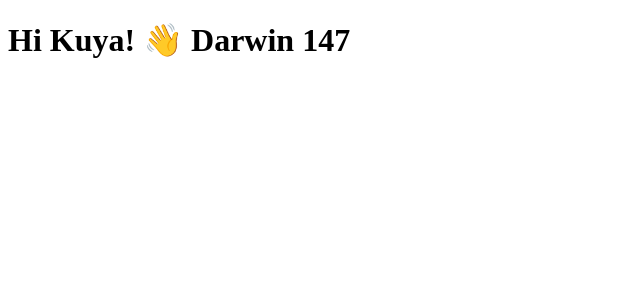
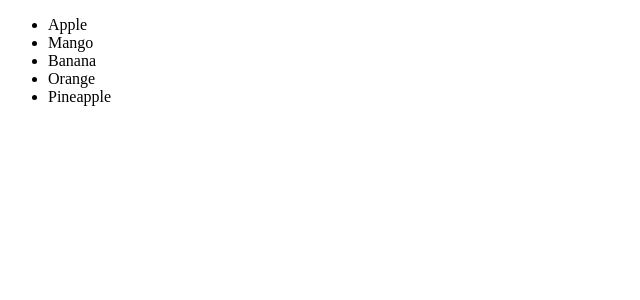
Before and after one commit to DarwinMelaya/React, a React (Vite) app in the folder reactpro/: page / in a window 1280 px wide. Shown: the top 300 px of the page, without its empty margins (0-640 px from the left). Built offline with nearby package versions, Linux system fonts and the light colour scheme.

Commit message:
RENDERRING ARRAYS OR LISTS IN REACT

```diff
--- a/reactpro/src/App.jsx
+++ b/reactpro/src/App.jsx
@@ -1,15 +1,9 @@
-import Hello from "./components/Hello";
+import Fruits from "./components/Fruits";
 
 function App() {
-  const person = {
-    name: "Darwin",
-    message: "Hi Kuya!",
-    emoji: "👋",
-    seatNumbers: [1, 4, 7],
-  };
   return (
     <div className="App">
-      <Hello person={person} />
+      <Fruits />
     </div>
   );
 }
--- /dev/null
+++ b/reactpro/src/components/Fruits.jsx
@@ -0,0 +1,14 @@
+const Fruits = () => {
+  const fruits = ["Apple", "Mango", "Banana", "Orange", "Pineapple"];
+  return (
+    <div>
+      <ul>
+        {fruits.map((fruit) => (
+          <li key={fruit}>{fruit}</li>
+        ))}
+      </ul>
+    </div>
+  );
+};
+
+export default Fruits;
```
